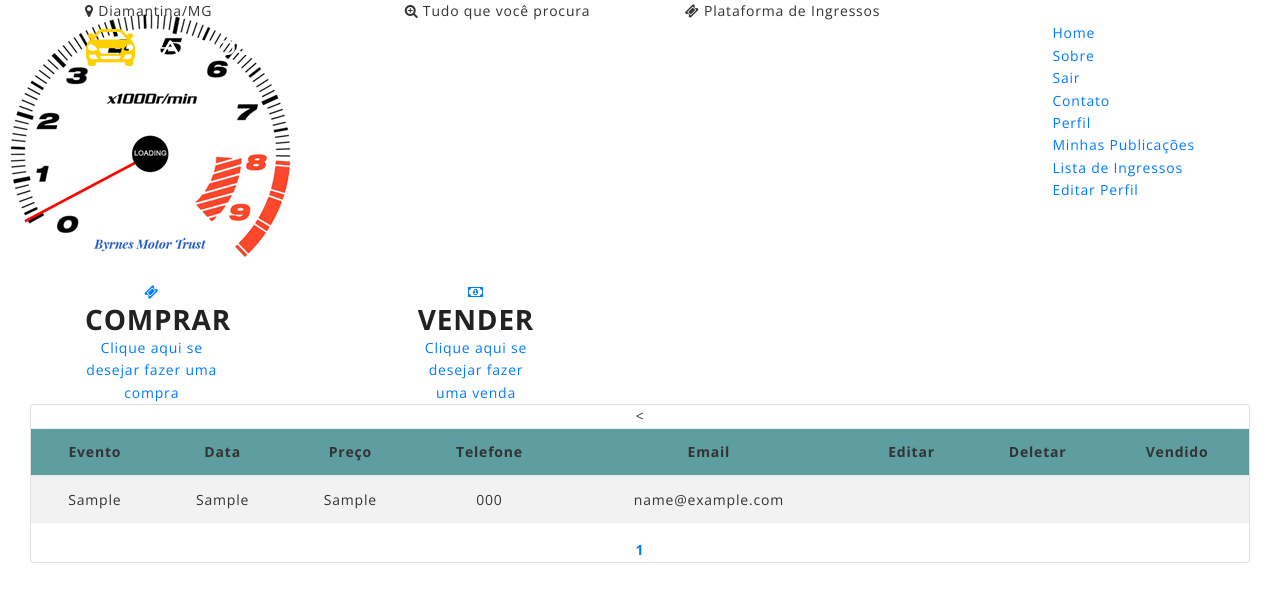
After one commit to NatanySantos/Sistema-de-Ingressos, a PHP site: page /Usuario/area_user.php?email=1 in a window 1280 px wide. The commit adds this page. Shown: the top 602 px of the page. Run offline with PHP 8.4, Linux system fonts and the light colour scheme; tables that the repository leaves empty or names only in its code hold one stand-in row (values such as "Sample post").

Commit message:
Area do usuario

```diff
--- /dev/null
+++ b/Usuario/area_user.php
@@ -0,0 +1,280 @@
+<!DOCTYPE html>
+<html class="no-js" lang="zxx">
+
+<head>
+    <meta charset="utf-8">
+    <meta http-equiv="X-UA-Compatible" content="IE=edge">
+    <meta name="viewport" content="width=device-width, initial-scale=1">
+    <!--=== Favicon ===-->
+    <link rel="shortcut icon" href="favicon.ico" type="image/x-icon" />
+
+    <title>Ingressos Jhama</title>
+
+    <!--=== Bootstrap CSS ===-->
+    <link href="assets/css/bootstrap.min.css" rel="stylesheet">
+    <!--=== Slicknav CSS ===-->
+    <link href="assets/css/plugins/slicknav.min.css" rel="stylesheet">
+    <!--=== Magnific Popup CSS ===-->
+    <link href="assets/css/plugins/magnific-popup.css" rel="stylesheet">
+    <!--=== Owl Carousel CSS ===-->
+    <link href="assets/css/plugins/owl.carousel.min.css" rel="stylesheet">
+    <!--=== Gijgo CSS ===-->
+    <link href="assets/css/plugins/gijgo.css" rel="stylesheet">
+    <!--=== FontAwesome CSS ===-->
+    <link href="assets/css/font-awesome.css" rel="stylesheet">
+    <!--=== Theme Reset CSS ===-->
+    <link href="assets/css/reset.css" rel="stylesheet">
+    <!--=== Main Style CSS ===-->
+    <link href="style.css" rel="stylesheet">
+    <!--=== Responsive CSS ===-->
+    <link href="assets/css/responsive.css" rel="stylesheet">
+
+
+    <!--[if lt IE 9]>
+        <script src="//oss.maxcdn.com/html5shiv/3.7.2/html5shiv.min.js"></script>
+        <script src="//oss.maxcdn.com/respond/1.4.2/respond.min.js"></script>
+    <![endif]-->
+</head>
+
+<body class="loader-active">
+
+    <!--== Preloader Area Start ==-->
+    <div class="preloader">
+        <div class="preloader-spinner">
+            <div class="loader-content">
+                <img src="assets/img/preloader.gif" alt="JSOFT">
+            </div>
+        </div>
+    </div>
+    <!--== Preloader Area End ==-->
+
+    <!--== Header Area Start ==-->
+     <header id="header-area" class="fixed-top">
+        <!--== Header Top Start ==-->
+        <div id="header-top" class="d-none d-xl-block">
+            <div class="container">
+                <div class="row">
+                    <!--== Single HeaderTop Start ==-->
+                    <div class="col-lg-3 text-left">
+                        <i class="fa fa-map-marker"></i> Diamantina/MG
+                    </div>
+                    <!--== Single HeaderTop End ==-->
+
+                    <!--== Single HeaderTop Start ==-->
+                    <div class="col-lg-3 text-center">
+                        <i class="fa fa-search-plus"></i> Tudo que você procura
+                    </div>
+                    <!--== Single HeaderTop End ==-->
+
+                    <!--== Single HeaderTop Start ==-->
+                    <div class="col-lg-3 text-center">
+                        <i class="fa fa-ticket"></i> Plataforma de Ingressos
+                    </div>
+                    <!--== Single HeaderTop End ==-->
+
+                </div>
+            </div>
+        </div>
+        <!--== Header Top End ==-->
+
+        <!--== Header Bottom Start ==-->
+        <div id="header-bottom">
+            <div class="container">
+                <div class="row">
+                    <!--== Logo Start ==-->
+                    <div class="col-lg-4">
+                        <a href="index.html" class="logo">
+                            <img src="assets/img/logo.png" alt="JSOFT">
+                        </a>
+                    </div>
+                    <!--== Logo End ==-->
+
+                    <!--== Main Menu Start ==-->
+                    <div class="col-lg-8 d-none d-xl-block">
+                        <nav class="mainmenu alignright">
+                            <ul>
+                                <li><a href="../index.html">Home</a></li>
+                                <li><a href="../about.html">Sobre</a></li>
+
+                                <!-- <li><a href="index.html">Ingressos</a>
+                                    <ul>
+                                        <li><a href="comprar.php">Comprar</a></li>
+                                        <li><a href="vender.php">Vender</a></li>
+                                    </ul>
+                                </li> -->
+                                <li ><a href="login.php">Sair</a></li>
+                                <!-- <li><a href="register.php">Registrar</a></li> -->
+                                <li><a href="contact.html">Contato</a></li>
+                                <li class="active"><a href="#">Perfil</a>
+                                    <ul>
+                                        <li><a href="publicacao.php">Minhas Publicações</a></li>
+                                        <li><a href="comprar.php">Lista de Ingressos</a></li>
+                                        <li><a href="perfil.php">Editar Perfil</a></li>
+                                    </ul>
+                                </li>
+                            </ul>
+                        </nav>
+                    </div>
+                    <!--== Main Menu End ==-->
+                </div>
+            </div>
+        </div>
+        <!--== Header Bottom End ==-->
+    </header>
+    <!--== Header Area End ==-->
+
+    <!--== Service Page Content Start ==-->
+    <section id="service-page-wrapper" class="section-padding">
+        <div class="container">
+            <div class="row">
+                <!-- Single Service Start -->
+                <a href="comprar.php" >
+                    <div class="col-lg-6 text-center">
+                        <div class="service-item">
+                            <i class="fa fa-ticket"></i>
+                            <h3>COMPRAR</h3>
+                            <p>Clique aqui se desejar fazer uma compra</p>
+                        </div>
+                    </div>
+                </a>
+                <!-- Single Service End -->
+
+                <!-- Single Service Start -->
+                <a href="vender.php">
+                    <div class="col-lg-6 text-center">
+                        <div class="service-item">
+                            <i class="fa fa-money"></i>
+                            <h3>VENDER</h3>
+                            <p>Clique aqui se desejar fazer uma venda</p>
+                        </div>
+                    </div>
+                </a>
+                <!-- Single Service End -->
+            </div>
+        </div>
+    </section>
+    <!--== Service Page Content End ==-->
+
+
+    <!--== Suas Publicaçoes Start ==-->
+    <section class="container-fluid text-center main-screen">
+          <div class="content">
+            <div class="container-fluid">
+              <div class="row">
+                  <div class="col-md-12">
+                  <div class="card">
+                      <div class="content table-responsive table-full-width">
+                        <table class="table table-hover table-striped ">
+
+                           <thead  bgcolor="#5F9EA0">
+                             <th class=" text-center">Evento </th>
+                              <th class=" text-center">Data </th>
+                              <th class=" text-center">Preço </th>
+                              <th class=" text-center">Telefone </th>
+                              <th class=" text-center">Email </th>
+                              <th class=" text-center">Editar</th>
+                              <th class=" text-center">Deletar</th>
+                              <th class=" text-center">Vendido</th>
+                           </thead>
+
+                           <<?php
+                                require_once "../BD/db.class.php";
+
+                                $objDb = new db();
+                                $link = $objDb->conecta_mysql();
+
+                                $pagina = (isset($_GET['pagina']))? $_GET['pagina'] : 1;
+                                $email = filter_var($_GET['email']);
+                                $cmd = "SELECT * FROM venda WHERE email = '$email;'";
+                                $usuarios =  mysqli_query($link, $cmd);
+
+                                $total = mysqli_num_rows($usuarios);
+                                $registros = 6;
+                                $numPaginas = ceil($total/$registros);
+                                $inicio = ($registros*$pagina)-$registros;
+                                $sql= "SELECT * FROM venda  order by data limit $inicio,$registros";
+
+                                $resultado_id = mysqli_query($link, $sql);
+
+                                if($resultado_id){
+                                    $dados_usuario=array () ;
+
+                                    $quant_linha=0;
+
+                                    while($linha = mysqli_fetch_array($resultado_id, MYSQLI_ASSOC)){
+                                        $quant_linha++;
+                                        $dados_usuario[] = $linha;
+                                    }
+
+
+                                    for($i=0; $i<$quant_linha; $i++){
+                                        ?>
+                                        <tbody>
+                                            <tr>
+                                                <td> <?php echo  $dados_usuario[$i]['evento']; ?> </td>
+                                                <td> <?php echo  $dados_usuario[$i]['data']; ?> </td>
+                                                <td> <?php echo  $dados_usuario[$i]['preco']; ?> </td>
+                                                <td>  <?php echo  $dados_usuario[$i]['telefone']; ?></td>
+                                                <td>  <?php echo  $dados_usuario[$i]['email']; ?></td>
+
+
+                                                <td class="text-center ">
+
+                                                    <a href="editar_publi.php?id=<?php echo $dados_usuario[$i]['id']; ?>">
+                                                      <span class="glyphicon glyphicon-edit" aria-hidden="true" style="color: #4B0082;"></span>
+                                                    </a>
+
+                                                </td>
+
+                                                <td class="text-center ">
+
+                                                    <a href="../BD/deletar_publi.php?id=<?php echo $dados_usuario[$i]['id']; ?>">
+                                                      <span class="glyphicon glyphicon-trash" aria-hidden="true" style="color:black;" onclick="alert('Deletado com sucesso!')"></span>
+                                                    </a>
+
+                                                </td>
+
+                                                <td class="text-center ">
+
+                                                    <a href="#">
+                                                      <span class="glyphicon glyphicon-ok-circle" aria-hidden="true" style="color:black;" onclick="alert('Ingresso vendido!')"></span>
+                                                    </a>
+
+                                                </td>
+                                            </tr>
+                                <?php
+                                    }}
+                                ?>
+
+                                        </tbody>
+                        </table>
+                         <?php
+                        $anterior = (($pagina -1) == 0) ? 1 : $pagina - 1;
+                        $posterior = (($pagina +1) >= $numPaginas) ? $numPaginas : $pagina+1; ?>
+
+
+
+                        <div id="navegacao">
+
+                        <?php
+
+                            // O loop para exibir os valores à esquerda
+
+                            for($i = $pagina-$registros; $i <= $pagina-1; $i++){
+                                if($i > 0)
+                                echo '<a href="?pagina='.$i.'"> '.$i.' </a>';
+                            }
+
+                            echo '<a href="?pagina='.$pagina.'"><strong>'.$pagina.'</strong></a>';
+
+                            for($i = $pagina+1; $i < $pagina+$registros; $i++){
+                                if($i <= $numPaginas)
+                                echo '<a href="?pagina='.$i.'"> '.$i.' </a>';
+                            }
+
+
+                        ?>
+
+
+    </section>
+    <!--== Suas Publicaçoes End ==-->
--- a/index.html
+++ b/index.html
@@ -106,13 +106,11 @@
                             <ul>
                                 <li class="active"><a href="#">Home</a></li>
                                 <li><a href="about.html">Sobre</a></li>
-                                <li><a href="services.php">Serviços</a></li>
 
                                 <li><a href="index.html">Ingressos</a>
                                     <ul>
-                                        <li><a href="comprar.php">Comprar</a></li>
-                                        <li><a href="vender.php">Vender</a></li>
-                                        <li><a href="404.html">404</a></li>
+                                        <li><a href="login.php">Comprar</a></li>
+                                        <li><a href="login.php">Vender</a></li>
                                     </ul>
                                 </li>
                                 <li><a href="login.php">Login</a></li>
```
Also changed, not shown: BD/logar.php (+4 -4 lines), BD/user.php (+5 -4 lines), Usuario/services.php (renamed from services.php, +0 -11 lines), about.html (+4 -6 lines), contact.html (+5 -7 lines), login.php (+5 -7 lines), register.php (+3 -15 lines), Usuario/comprar.php (renamed from comprar.php), Usuario/vender.php (renamed from vender.php).
